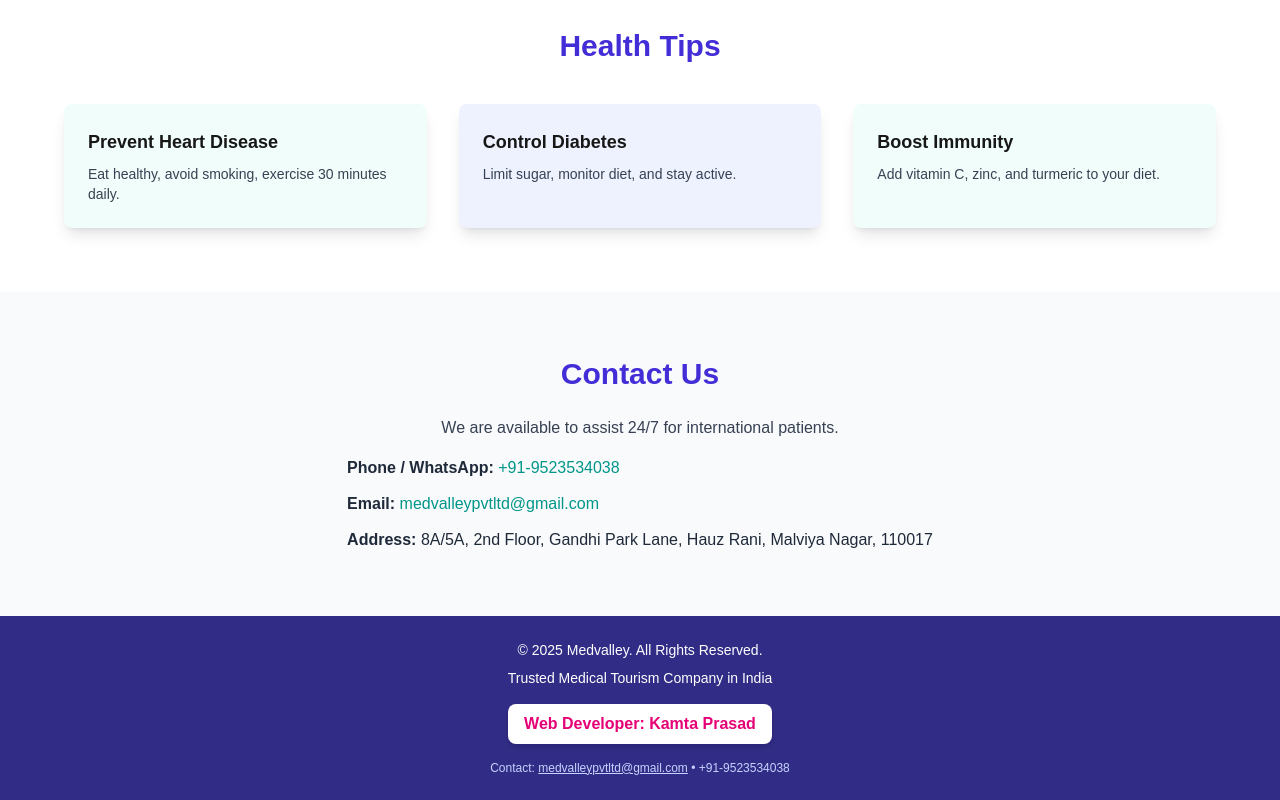
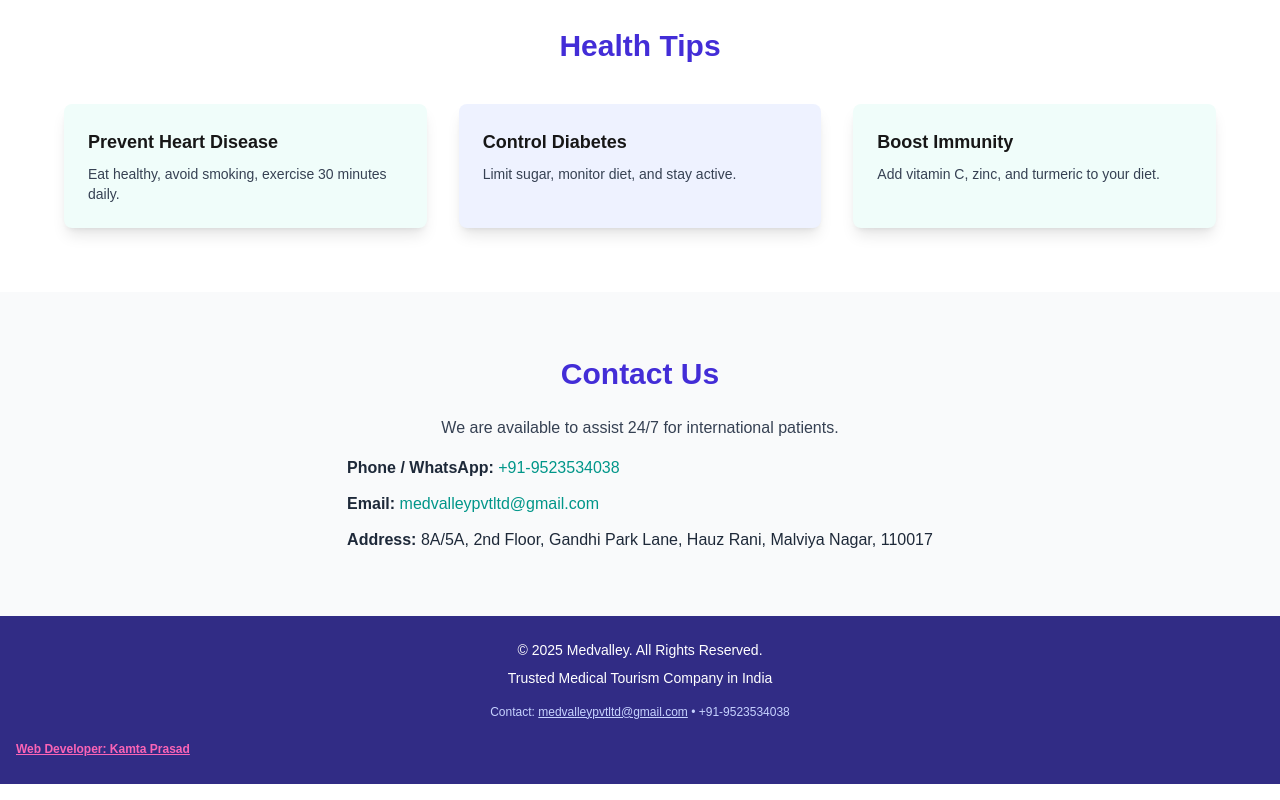
Before and after one commit to kp1153/medvally, a Next.js app: page / in a window 1280 px wide. Shown: the part 3067-3867 px from the top of the page. Built offline with nearby package versions, Linux system fonts and the light colour scheme.

Commit message:
force deploy

```diff
--- a/components/Footer.js
+++ b/components/Footer.js
@@ -2,24 +2,12 @@
 
 export default function Footer() {
   return (
-    <footer className="bg-indigo-900 text-white py-6 text-center">
-      <div className="max-w-4xl mx-auto">
+    <footer className="bg-indigo-900 text-white py-6">
+      <div className="max-w-4xl mx-auto text-center">
         <p className="text-sm mb-2">
           © {new Date().getFullYear()} Medvalley. All Rights Reserved.
         </p>
         <p className="text-sm mb-4">Trusted Medical Tourism Company in India</p>
-
-        <p className="mt-2">
-          <a
-            href="https://www.web-developer-kp.com"
-            target="_blank"
-            rel="noopener noreferrer"
-            className="inline-block bg-white text-pink-600 font-bold py-2 px-4 rounded-lg shadow-md hover:opacity-95 transition"
-            aria-label="Web Developer Kamta Prasad - Visit website"
-          >
-            Web Developer: Kamta Prasad
-          </a>
-        </p>
 
         <p className="text-xs text-indigo-200 mt-4">
           Contact:{" "}
@@ -29,6 +17,18 @@ export default function Footer() {
           • +91-9523534038
         </p>
       </div>
+
+      <div className="mt-4 text-left px-4">
+        <a
+          href="https://www.web-developer-kp.com"
+          target="_blank"
+          rel="noopener noreferrer"
+          className="text-xs text-pink-400 font-semibold hover:text-white transition underline"
+          aria-label="Web Developer Kamta Prasad - Visit website"
+        >
+          Web Developer: Kamta Prasad
+        </a>
+      </div>
     </footer>
   );
 }
```
